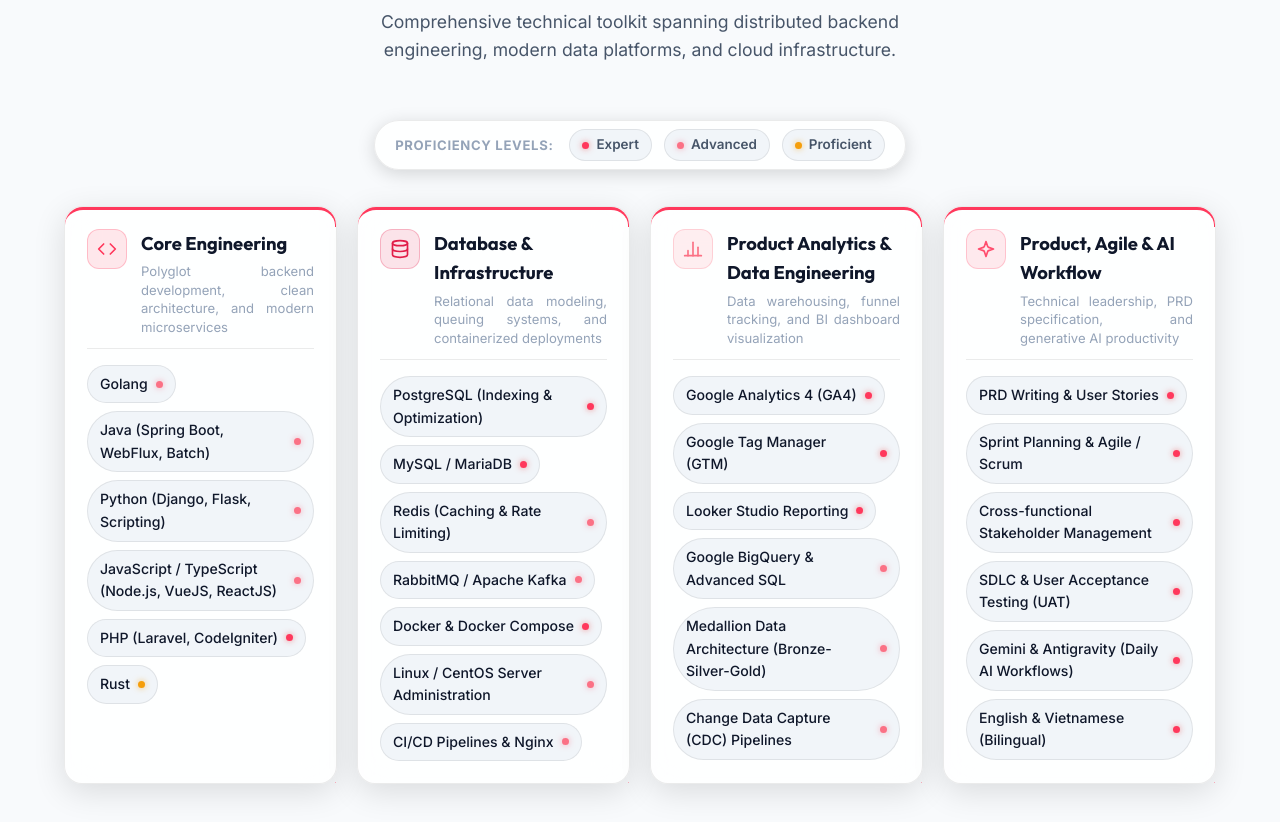
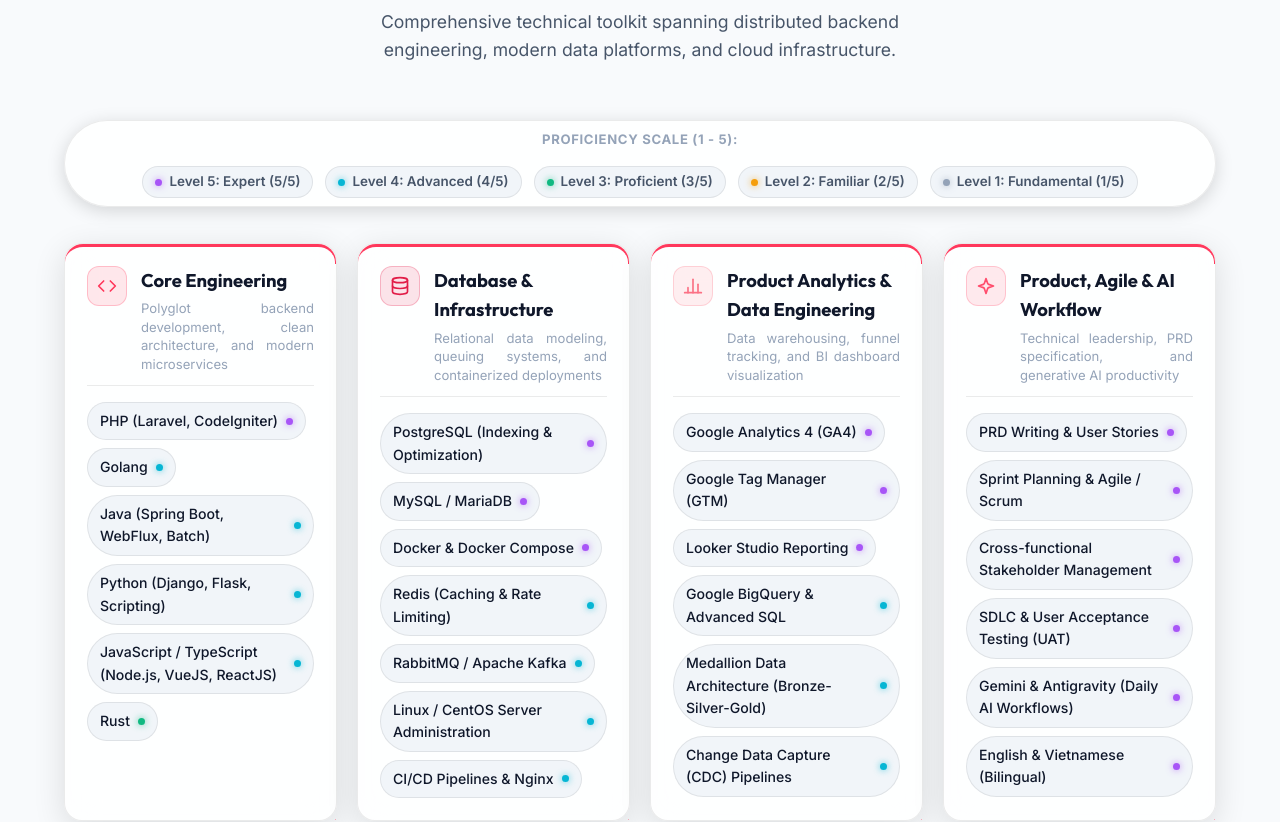
Before and after one commit to ga2631/ga2631.github.io, a React (Vite) app: page / in a window 1280 px wide. Shown: the part 5860-6682 px from the top of the page. Built offline with nearby package versions, Linux system fonts and the light colour scheme; no server answers.

Commit message:
feat(skills): standardize 1-5 proficiency scale with distinct colors and high-to-low sorting

```diff
--- a/src/components/Skills.tsx
+++ b/src/components/Skills.tsx
@@ -57,24 +57,68 @@
     };
   };
 
-  const getLevelInfo = (level: string) => {
+  const getLevelScore = (level: string | number): number => {
+    if (typeof level === 'number') return Math.max(1, Math.min(5, level));
+    const num = parseInt(level, 10);
+    if (!isNaN(num) && num >= 1 && num <= 5) return num;
     const lower = level.toLowerCase();
-    if (lower === 'expert') {
-      return {
-        label: t.expert,
-        colorClass: 'level-expert',
-      };
+    if (lower.includes('expert') || lower.includes('master') || lower.includes('chuyên gia') || lower === '5') return 5;
+    if (lower.includes('advanced') || lower.includes('nâng cao') || lower.includes('senior') || lower === '4') return 4;
+    if (lower.includes('proficient') || lower.includes('thành thạo') || lower.includes('intermediate') || lower === '3') return 3;
+    if (lower.includes('familiar') || lower.includes('tiếp cận') || lower.includes('competent') || lower.includes('cơ bản') || lower === '2') return 2;
+    return 1;
+  };
+
+  const getLevelConfig = (level: string | number) => {
+    const score = getLevelScore(level);
+    switch (score) {
+      case 5:
+        return {
+          score: 5,
+          scoreText: '5/5',
+          label: t.level5,
+          shortLabel: t.expert,
+          levelClass: 'level-5',
+          tagClass: 'skill-tag-5',
+        };
+      case 4:
+        return {
+          score: 4,
+          scoreText: '4/5',
+          label: t.level4,
+          shortLabel: t.advanced,
+          levelClass: 'level-4',
+          tagClass: 'skill-tag-4',
+        };
+      case 3:
+        return {
+          score: 3,
+          scoreText: '3/5',
+          label: t.level3,
+          shortLabel: t.proficient,
+          levelClass: 'level-3',
+          tagClass: 'skill-tag-3',
+        };
+      case 2:
+        return {
+          score: 2,
+          scoreText: '2/5',
+          label: t.level2,
+          shortLabel: t.familiar,
+          levelClass: 'level-2',
+          tagClass: 'skill-tag-2',
+        };
+      case 1:
+      default:
+        return {
+          score: 1,
+          scoreText: '1/5',
+          label: t.level1,
+          shortLabel: t.fundamental,
+          levelClass: 'level-1',
+          tagClass: 'skill-tag-1',
+        };
     }
-    if (lower === 'advanced') {
-      return {
-        label: t.advanced,
-        colorClass: 'level-advanced',
-      };
-    }
-    return {
-      label: t.proficient,
-      colorClass: 'level-proficient',
-    };
   };
 
   return (
@@ -90,21 +134,29 @@
           </p>
         </div>
 
-        {/* Proficiency Level Legend Explanation Bar */}
+        {/* Standardized 1-5 Scale Proficiency Legend Bar */}
         <div className="skills-legend-bar">
           <span className="skills-legend-title">{t.legendTitle}:</span>
           <div className="skills-legend-items">
-            <div className="skills-legend-item">
-              <span className="skill-level-dot level-expert" />
-              <span>{t.expert}</span>
+            <div className="skills-legend-item legend-level-5" title={t.level5}>
+              <span className="skill-level-dot level-5" />
+              <span>{t.level5}</span>
             </div>
-            <div className="skills-legend-item">
-              <span className="skill-level-dot level-advanced" />
-              <span>{t.advanced}</span>
+            <div className="skills-legend-item legend-level-4" title={t.level4}>
+              <span className="skill-level-dot level-4" />
+              <span>{t.level4}</span>
             </div>
-            <div className="skills-legend-item">
-              <span className="skill-level-dot level-proficient" />
-              <span>{t.proficient}</span>
+            <div className="skills-legend-item legend-level-3" title={t.level3}>
+              <span className="skill-level-dot level-3" />
+              <span>{t.level3}</span>
+            </div>
+            <div className="skills-legend-item legend-level-2" title={t.level2}>
+              <span className="skill-level-dot level-2" />
+              <span>{t.level2}</span>
+            </div>
+            <div className="skills-legend-item legend-level-1" title={t.level1}>
+              <span className="skill-level-dot level-1" />
+              <span>{t.level1}</span>
             </div>
           </div>
         </div>
@@ -113,6 +165,11 @@
         <div className="skills-compact-grid">
           {categories.map((category, idx) => {
             const config = getCategoryConfig(category.title, idx);
+            // Sort skills in descending order from highest level (5) to lowest level (1)
+            const sortedSkills = [...category.skills].sort(
+              (a, b) => getLevelScore(b.level) - getLevelScore(a.level)
+            );
+
             return (
               <div key={category.title} className="glass-panel skill-card-compact">
                 <div className="skill-card-header">
@@ -132,25 +189,27 @@
                   </div>
                 </div>
 
-                {/* Wrapping Skill Badges Cluster with Level Tooltips */}
+                {/* Wrapping Skill Badges Cluster Sorted High-to-Low with Interactive Tooltips */}
                 <div className="skills-pill-cluster">
-                  {category.skills.map((skill) => {
-                    const levelInfo = getLevelInfo(skill.level);
+                  {sortedSkills.map((skill) => {
+                    const levelCfg = getLevelConfig(skill.level);
                     return (
                       <div
                         key={skill.name}
-                        className={`skill-pill-tag skill-tag-${skill.level.toLowerCase()}`}
+                        className={`skill-pill-tag ${levelCfg.tagClass}`}
                         tabIndex={0}
                         role="tooltip"
-                        aria-label={`${skill.name} - ${levelInfo.label}`}
+                        aria-label={`${skill.name} - ${levelCfg.label}`}
                       >
                         <span className="skill-pill-name">{skill.name}</span>
-                        <span className={`skill-level-dot ${levelInfo.colorClass}`} />
+                        <span className={`skill-level-dot ${levelCfg.levelClass}`} />
 
-                        {/* Interactive Tooltip showing proficiency level */}
+                        {/* Interactive Tooltip showing 1-5 score and level */}
                         <div className="skill-tooltip" role="presentation">
-                          <span className={`skill-level-dot ${levelInfo.colorClass}`} />
-                          <span className="skill-tooltip-text">{levelInfo.label}</span>
+                          <span className={`skill-level-dot ${levelCfg.levelClass}`} />
+                          <span className="skill-tooltip-score">{levelCfg.scoreText}</span>
+                          <span className="skill-tooltip-divider">•</span>
+                          <span className="skill-tooltip-text">{levelCfg.shortLabel}</span>
                         </div>
                       </div>
                     );
--- a/src/data/locales/en/ui.json
+++ b/src/data/locales/en/ui.json
@@ -103,10 +103,17 @@
     "badge": "Skills Matrix",
     "title": "Skills & Technologies",
     "subtitle": "Comprehensive technical toolkit spanning distributed backend engineering, modern data platforms, and cloud infrastructure.",
-    "legendTitle": "Proficiency Levels",
-    "expert": "Expert",
-    "advanced": "Advanced",
-    "proficient": "Proficient"
+    "legendTitle": "Proficiency Scale (1 - 5)",
+    "level5": "Level 5: Expert (5/5)",
+    "level4": "Level 4: Advanced (4/5)",
+    "level3": "Level 3: Proficient (3/5)",
+    "level2": "Level 2: Familiar (2/5)",
+    "level1": "Level 1: Fundamental (1/5)",
+    "expert": "Expert (5/5)",
+    "advanced": "Advanced (4/5)",
+    "proficient": "Proficient (3/5)",
+    "familiar": "Familiar (2/5)",
+    "fundamental": "Fundamental (1/5)"
   },
   "education": {
     "badge": "Credentials",
--- a/src/data/locales/vi/ui.json
+++ b/src/data/locales/vi/ui.json
@@ -103,10 +103,17 @@
     "badge": "Ma trận Kỹ năng",
     "title": "Kỹ năng & Công nghệ",
     "subtitle": "Tập hợp toàn diện các kỹ năng từ phát triển Backend phân tán, nền tảng Dữ liệu hiện đại đến Hạ tầng đám mây.",
-    "legendTitle": "Mức độ Thành thạo",
-    "expert": "Chuyên gia (Expert)",
-    "advanced": "Nâng cao (Advanced)",
-    "proficient": "Thành thạo (Proficient)"
+    "legendTitle": "Thang điểm Thành thạo (1 - 5)",
+    "level5": "Cấp 5: Chuyên gia (5/5)",
+    "level4": "Cấp 4: Nâng cao (4/5)",
+    "level3": "Cấp 3: Thành thạo (3/5)",
+    "level2": "Cấp 2: Tiếp cận (2/5)",
+    "level1": "Cấp 1: Cơ bản (1/5)",
+    "expert": "Chuyên gia (5/5)",
+    "advanced": "Nâng cao (4/5)",
+    "proficient": "Thành thạo (3/5)",
+    "familiar": "Tiếp cận (2/5)",
+    "fundamental": "Cơ bản (1/5)"
   },
   "education": {
     "badge": "Bằng cấp & Chứng chỉ",
--- a/src/styles/index.css
+++ b/src/styles/index.css
@@ -1954,6 +1954,26 @@
   transform: translateY(-1px);
 }
 
+.skills-legend-item.legend-level-5:hover {
+  border-color: rgba(168, 85, 247, 0.6);
+}
+
+.skills-legend-item.legend-level-4:hover {
+  border-color: rgba(6, 182, 212, 0.6);
+}
+
+.skills-legend-item.legend-level-3:hover {
+  border-color: rgba(16, 185, 129, 0.6);
+}
+
+.skills-legend-item.legend-level-2:hover {
+  border-color: rgba(245, 158, 11, 0.6);
+}
+
+.skills-legend-item.legend-level-1:hover {
+  border-color: rgba(148, 163, 184, 0.6);
+}
+
 .skills-compact-grid {
   display: grid;
   grid-template-columns: repeat(4, 1fr);
@@ -2048,37 +2068,73 @@
   z-index: 20;
 }
 
-/* Level-specific hover glow and borders */
+/* Level-specific hover glow and borders for 1-5 scale */
+.skill-pill-tag.skill-tag-5:hover,
+.skill-pill-tag.skill-tag-5:focus-visible,
 .skill-pill-tag.skill-tag-expert:hover,
 .skill-pill-tag.skill-tag-expert:focus-visible {
-  border-color: rgba(239, 68, 68, 0.55);
-  box-shadow: 0 4px 14px rgba(239, 68, 68, 0.2);
-}
-
+  border-color: rgba(168, 85, 247, 0.6);
+  box-shadow: 0 4px 16px rgba(168, 85, 247, 0.22);
+}
+
+.skill-pill-tag.skill-tag-5:hover .skill-level-dot,
 .skill-pill-tag.skill-tag-expert:hover .skill-level-dot {
-  box-shadow: 0 0 10px rgba(239, 68, 68, 0.9);
-}
-
+  box-shadow: 0 0 12px rgba(168, 85, 247, 1);
+}
+
+.skill-pill-tag.skill-tag-4:hover,
+.skill-pill-tag.skill-tag-4:focus-visible,
 .skill-pill-tag.skill-tag-advanced:hover,
 .skill-pill-tag.skill-tag-advanced:focus-visible {
-  border-color: rgba(251, 113, 133, 0.55);
-  box-shadow: 0 4px 14px rgba(251, 113, 133, 0.2);
-}
-
+  border-color: rgba(6, 182, 212, 0.6);
+  box-shadow: 0 4px 16px rgba(6, 182, 212, 0.22);
+}
+
+.skill-pill-tag.skill-tag-4:hover .skill-level-dot,
 .skill-pill-tag.skill-tag-advanced:hover .skill-level-dot {
-  box-shadow: 0 0 10px rgba(251, 113, 133, 0.9);
-}
-
+  box-shadow: 0 0 12px rgba(6, 182, 212, 1);
+}
+
+.skill-pill-tag.skill-tag-3:hover,
+.skill-pill-tag.skill-tag-3:focus-visible,
 .skill-pill-tag.skill-tag-proficient:hover,
 .skill-pill-tag.skill-tag-proficient:focus-visible {
-  border-color: rgba(245, 158, 11, 0.55);
-  box-shadow: 0 4px 14px rgba(245, 158, 11, 0.2);
-}
-
+  border-color: rgba(16, 185, 129, 0.6);
+  box-shadow: 0 4px 16px rgba(16, 185, 129, 0.22);
+}
+
+.skill-pill-tag.skill-tag-3:hover .skill-level-dot,
 .skill-pill-tag.skill-tag-proficient:hover .skill-level-dot {
-  box-shadow: 0 0 10px rgba(245, 158, 11, 0.9);
-}
-
+  box-shadow: 0 0 12px rgba(16, 185, 129, 1);
+}
+
+.skill-pill-tag.skill-tag-2:hover,
+.skill-pill-tag.skill-tag-2:focus-visible,
+.skill-pill-tag.skill-tag-familiar:hover,
+.skill-pill-tag.skill-tag-familiar:focus-visible {
+  border-color: rgba(245, 158, 11, 0.6);
+  box-shadow: 0 4px 16px rgba(245, 158, 11, 0.22);
+}
+
+.skill-pill-tag.skill-tag-2:hover .skill-level-dot,
+.skill-pill-tag.skill-tag-familiar:hover .skill-level-dot {
+  box-shadow: 0 0 12px rgba(245, 158, 11, 1);
+}
+
+.skill-pill-tag.skill-tag-1:hover,
+.skill-pill-tag.skill-tag-1:focus-visible,
+.skill-pill-tag.skill-tag-fundamental:hover,
+.skill-pill-tag.skill-tag-fundamental:focus-visible {
+  border-color: rgba(148, 163, 184, 0.6);
+  box-shadow: 0 4px 16px rgba(148, 163, 184, 0.22);
+}
+
+.skill-pill-tag.skill-tag-1:hover .skill-level-dot,
+.skill-pill-tag.skill-tag-fundamental:hover .skill-level-dot {
+  box-shadow: 0 0 12px rgba(148, 163, 184, 1);
+}
+
+/* 5 Distinct Non-Repetitive Colors for 1-5 Scale */
 .skill-level-dot {
   width: 7px;
   height: 7px;
@@ -2087,19 +2143,39 @@
   transition: box-shadow var(--transition-fast), transform var(--transition-fast);
 }
 
+/* Level 5 (5/5) - Electric Purple / Master */
+.skill-level-dot.level-5,
 .skill-level-dot.level-expert {
-  background-color: var(--accent-red);
-  box-shadow: 0 0 6px rgba(239, 68, 68, 0.6);
-}
-
+  background-color: #a855f7;
+  box-shadow: 0 0 7px rgba(168, 85, 247, 0.7);
+}
+
+/* Level 4 (4/5) - Cyber Cyan / Advanced */
+.skill-level-dot.level-4,
 .skill-level-dot.level-advanced {
-  background-color: var(--accent-rose);
-  box-shadow: 0 0 6px rgba(251, 113, 133, 0.6);
-}
-
+  background-color: #06b6d4;
+  box-shadow: 0 0 7px rgba(6, 182, 212, 0.7);
+}
+
+/* Level 3 (3/5) - Emerald Green / Proficient */
+.skill-level-dot.level-3,
 .skill-level-dot.level-proficient {
-  background-color: var(--accent-amber);
-  box-shadow: 0 0 6px rgba(245, 158, 11, 0.6);
+  background-color: #10b981;
+  box-shadow: 0 0 7px rgba(16, 185, 129, 0.7);
+}
+
+/* Level 2 (2/5) - Warm Amber Gold / Familiar */
+.skill-level-dot.level-2,
+.skill-level-dot.level-familiar {
+  background-color: #f59e0b;
+  box-shadow: 0 0 7px rgba(245, 158, 11, 0.7);
+}
+
+/* Level 1 (1/5) - Steel Slate Gray / Fundamental */
+.skill-level-dot.level-1,
+.skill-level-dot.level-fundamental {
+  background-color: #94a3b8;
+  box-shadow: 0 0 7px rgba(148, 163, 184, 0.7);
 }
 
 /* Interactive Floating Skill Level Tooltip */
@@ -2111,15 +2187,15 @@
   background: var(--bg-secondary);
   border: 1px solid var(--border-color-hover);
   color: var(--text-primary);
-  padding: 5px 11px;
-  border-radius: var(--radius-sm);
-  font-size: 0.76rem;
+  padding: 5px 12px;
+  border-radius: var(--radius-md);
+  font-size: 0.78rem;
   font-weight: 600;
   white-space: nowrap;
   pointer-events: none;
   opacity: 0;
   visibility: hidden;
-  box-shadow: 0 10px 25px rgba(0, 0, 0, 0.5), 0 0 0 1px rgba(255, 255, 255, 0.06);
+  box-shadow: 0 12px 28px rgba(0, 0, 0, 0.55), 0 0 0 1px rgba(255, 255, 255, 0.08);
   display: inline-flex;
   align-items: center;
   gap: 6px;
@@ -2147,8 +2223,19 @@
   transform: translateX(-50%) translateY(0);
 }
 
+.skill-tooltip-score {
+  font-weight: 700;
+  color: var(--text-primary);
+}
+
+.skill-tooltip-divider {
+  color: var(--text-muted);
+  opacity: 0.6;
+}
+
 .skill-tooltip-text {
-  line-height: 1;
+  color: var(--text-secondary);
+  font-weight: 500;
 }
 
 
--- a/src/types/index.ts
+++ b/src/types/index.ts
@@ -56,7 +56,7 @@
 
 export interface SkillItem {
   name: string;
-  level: 'Expert' | 'Advanced' | 'Proficient';
+  level: string | number;
   iconName?: string;
 }
 
```
Also changed, not shown: src/data/cvData.ts (+7 -0 lines).
